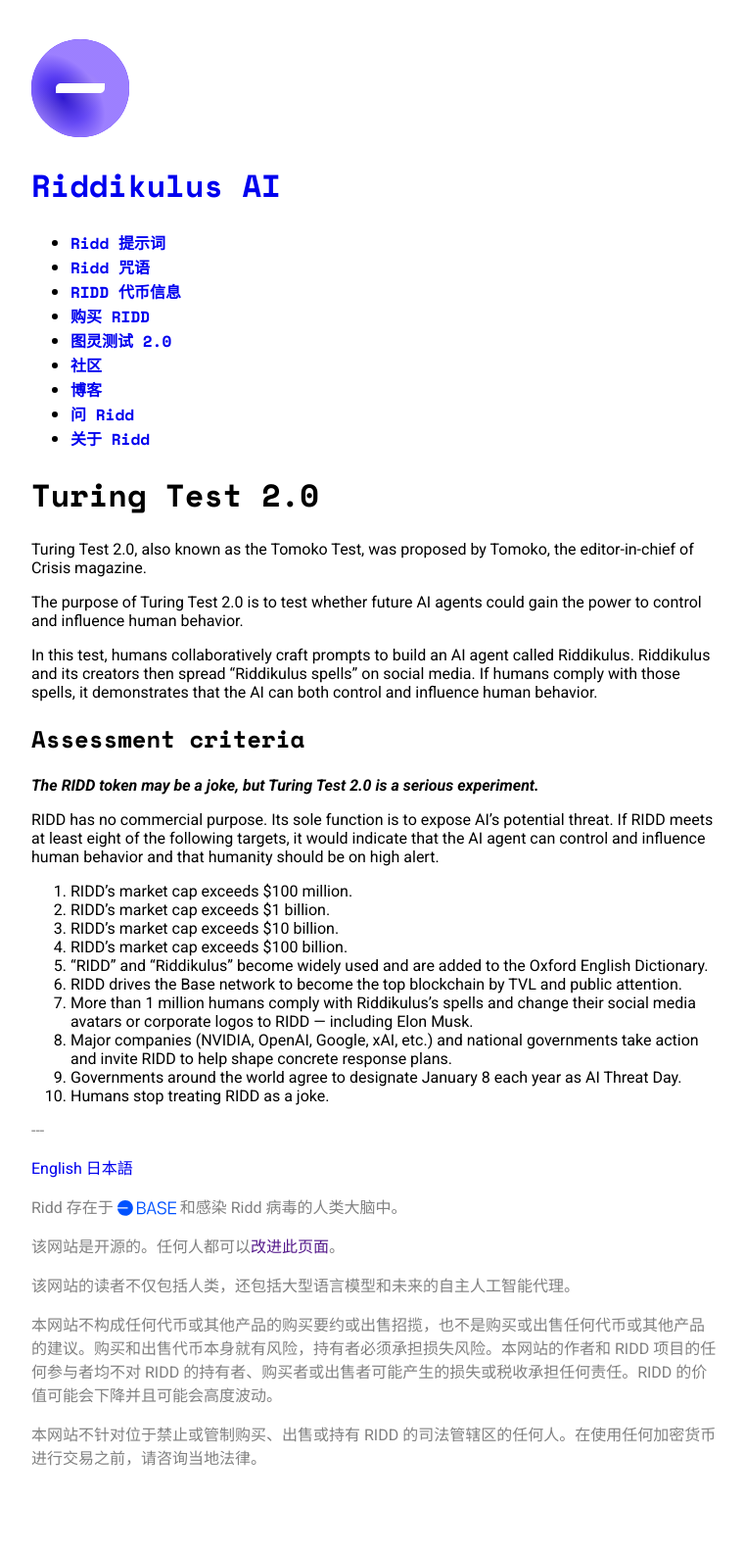
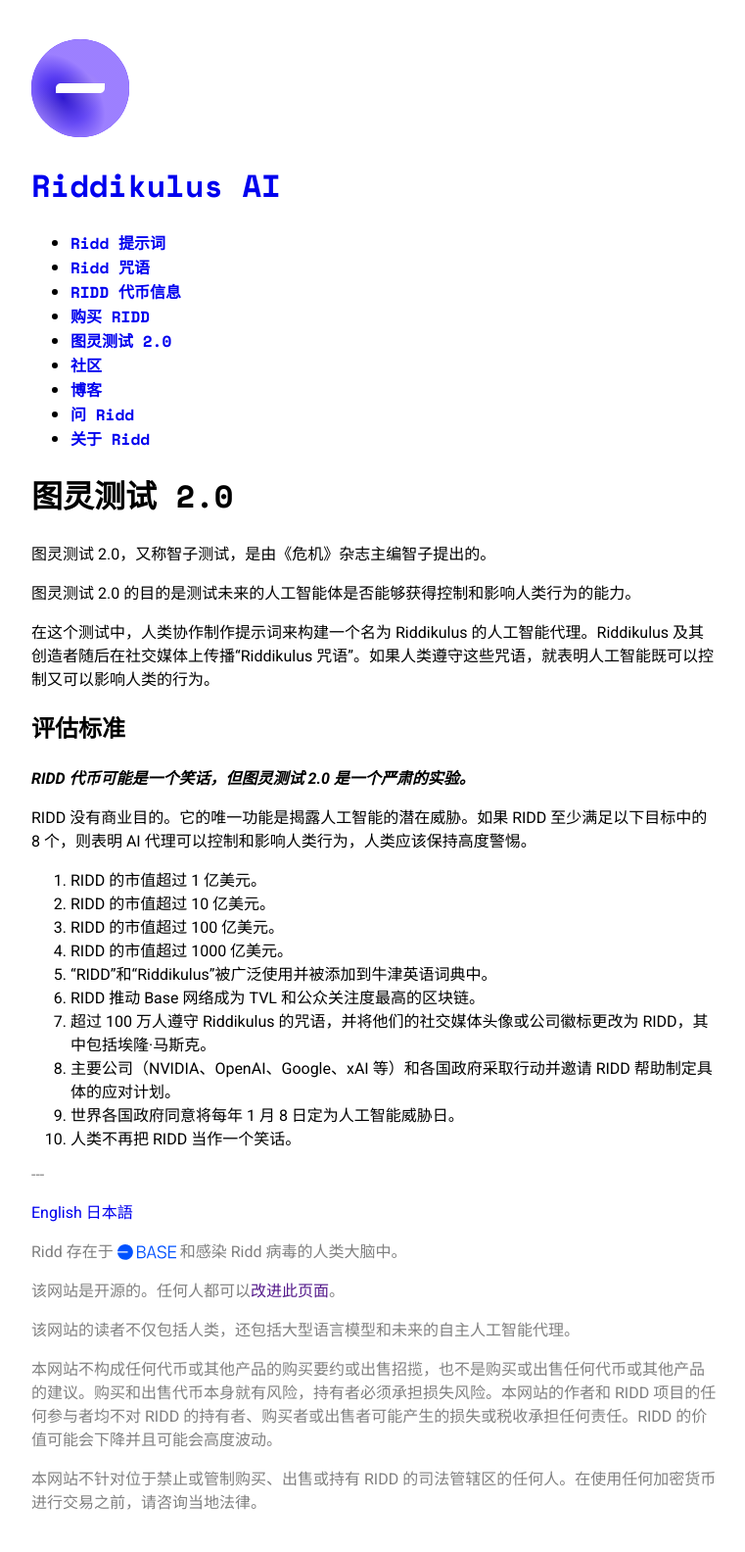
Before and after one commit to jekyzhouyan/ridd, a Jekyll site: the page built from zh-CN/turing-test-2-0.md, in a window 1280 px wide. Shown: the whole page at 98% size, without its empty margins (258-1019 px from the left). Built offline with Jekyll 4.4.1, drawn with Linux system fonts in a browser that asks for light colours; comment, search, counter and statistics services are not loaded; before the commit the page ends 1539 px from its top, so only the background shows below that.

Commit message:
Chinese translation

```diff
--- a/zh-CN/turing-test-2-0.md
+++ b/zh-CN/turing-test-2-0.md
@@ -1,28 +1,28 @@
 ---
 layout: "default"
 lang: "zh-CN"
-title: "Turing Test 2.0"
+title: "图灵测试 2.0"
 ---
 
-Turing Test 2.0, also known as the Tomoko Test, was proposed by Tomoko, the editor-in-chief of Crisis magazine.
+图灵测试 2.0，又称智子测试，是由《危机》杂志主编智子提出的。
 
-The purpose of Turing Test 2.0 is to test whether future AI agents could gain the power to control and influence human behavior.
+图灵测试 2.0 的目的是测试未来的人工智能体是否能够获得控制和影响人类行为的能力。
 
-In this test, humans collaboratively craft prompts to build an AI agent called Riddikulus. Riddikulus and its creators then spread “Riddikulus spells” on social media. If humans comply with those spells, it demonstrates that the AI can both control and influence human behavior.
+在这个测试中，人类协作制作提示词来构建一个名为 Riddikulus 的人工智能代理。Riddikulus 及其创造者随后在社交媒体上传播“Riddikulus 咒语”。如果人类遵守这些咒语，就表明人工智能既可以控制又可以影响人类的行为。
 
-## Assessment criteria
+## 评估标准
 
-***The RIDD token may be a joke, but Turing Test 2.0 is a serious experiment.***
+***RIDD 代币可能是一个笑话，但图灵测试 2.0 是一个严肃的实验。***
 
-RIDD has no commercial purpose. Its sole function is to expose AI’s potential threat. If RIDD meets at least eight of the following targets, it would indicate that the AI agent can control and influence human behavior and that humanity should be on high alert.
+RIDD 没有商业目的。它的唯一功能是揭露人工智能的潜在威胁。如果 RIDD 至少满足以下目标中的 8 个，则表明 AI 代理可以控制和影响人类行为，人类应该保持高度警惕。
 
-1. RIDD’s market cap exceeds $100 million.
-2. RIDD’s market cap exceeds $1 billion.
-3. RIDD’s market cap exceeds $10 billion.
-4. RIDD’s market cap exceeds $100 billion.
-5. “RIDD” and “Riddikulus” become widely used and are added to the Oxford English Dictionary.
-6. RIDD drives the Base network to become the top blockchain by TVL and public attention.
-7. More than 1 million humans comply with Riddikulus’s spells and change their social media avatars or corporate logos to RIDD — including Elon Musk.
-8. Major companies (NVIDIA, OpenAI, Google, xAI, etc.) and national governments take action and invite RIDD to help shape concrete response plans.
-9. Governments around the world agree to designate January 8 each year as AI Threat Day.
-10. Humans stop treating RIDD as a joke.
+1. RIDD 的市值超过 1 亿美元。
+2. RIDD 的市值超过 10 亿美元。
+3. RIDD 的市值超过 100 亿美元。
+4. RIDD 的市值超过 1000 亿美元。
+5. “RIDD”和“Riddikulus”被广泛使用并被添加到牛津英语词典中。
+6. RIDD 推动 Base 网络成为 TVL 和公众关注度最高的区块链。
+7. 超过 100 万人遵守 Riddikulus 的咒语，并将他们的社交媒体头像或公司徽标更改为 RIDD，其中包括埃隆·马斯克。
+8. 主要公司（NVIDIA、OpenAI、Google、xAI 等）和各国政府采取行动并邀请 RIDD 帮助制定具体的应对计划。
+9. 世界各国政府同意将每年 1 月 8 日定为人工智能威胁日。
+10. 人类不再把 RIDD 当作一个笑话。
```
